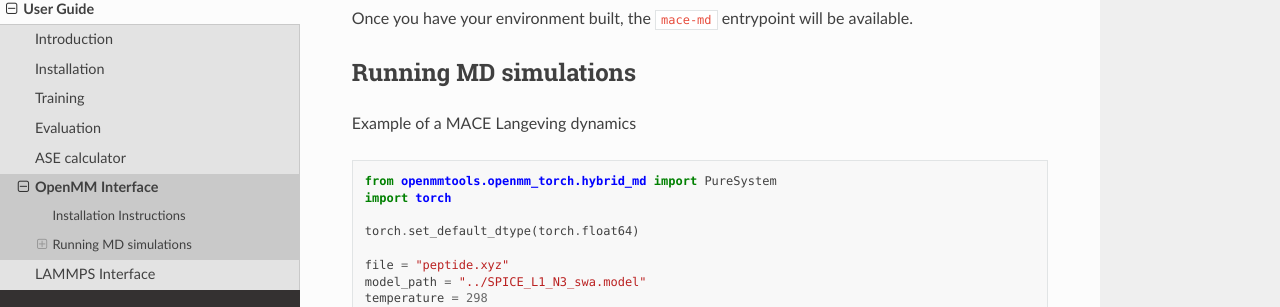
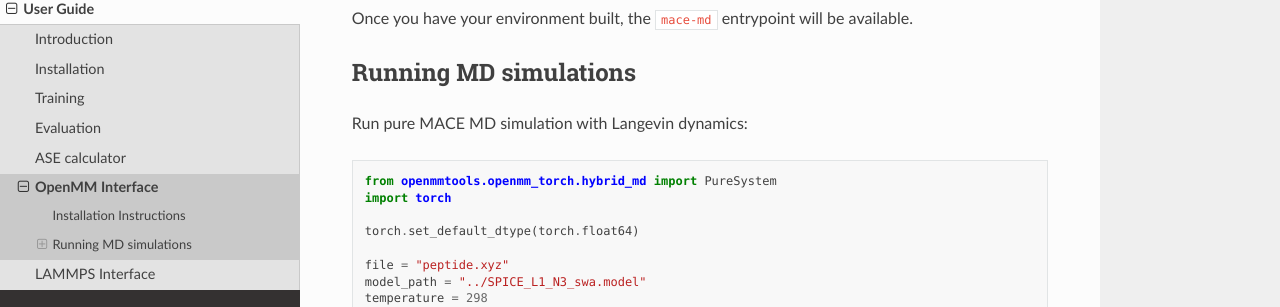
Before and after one commit to ACEsuit/mace, a Sphinx documentation site: the page built from docs/guide/openmm.rst, in a window 1280 px wide and 900 px high, scrolled down 500 px. Shown: the part 144-451 px from the top of the window. Built offline with Sphinx 7.4.7 and the Read the Docs theme 2.0.0, drawn with Linux system fonts in a browser that asks for light colours; pages that are not in the unit, such as notebooks, are missing from menus.

Commit message:
fix typo

```diff
--- a/docs/guide/openmm.rst
+++ b/docs/guide/openmm.rst
@@ -28,7 +28,7 @@ Once you have your environment built, the ``mace-md`` entrypoint will be availab
 Running MD simulations
 ----------------------
 
-Example of a MACE Langeving dynamics
+Run pure MACE MD simulation with Langevin dynamics:
 
 .. code-block:: python
 
```
